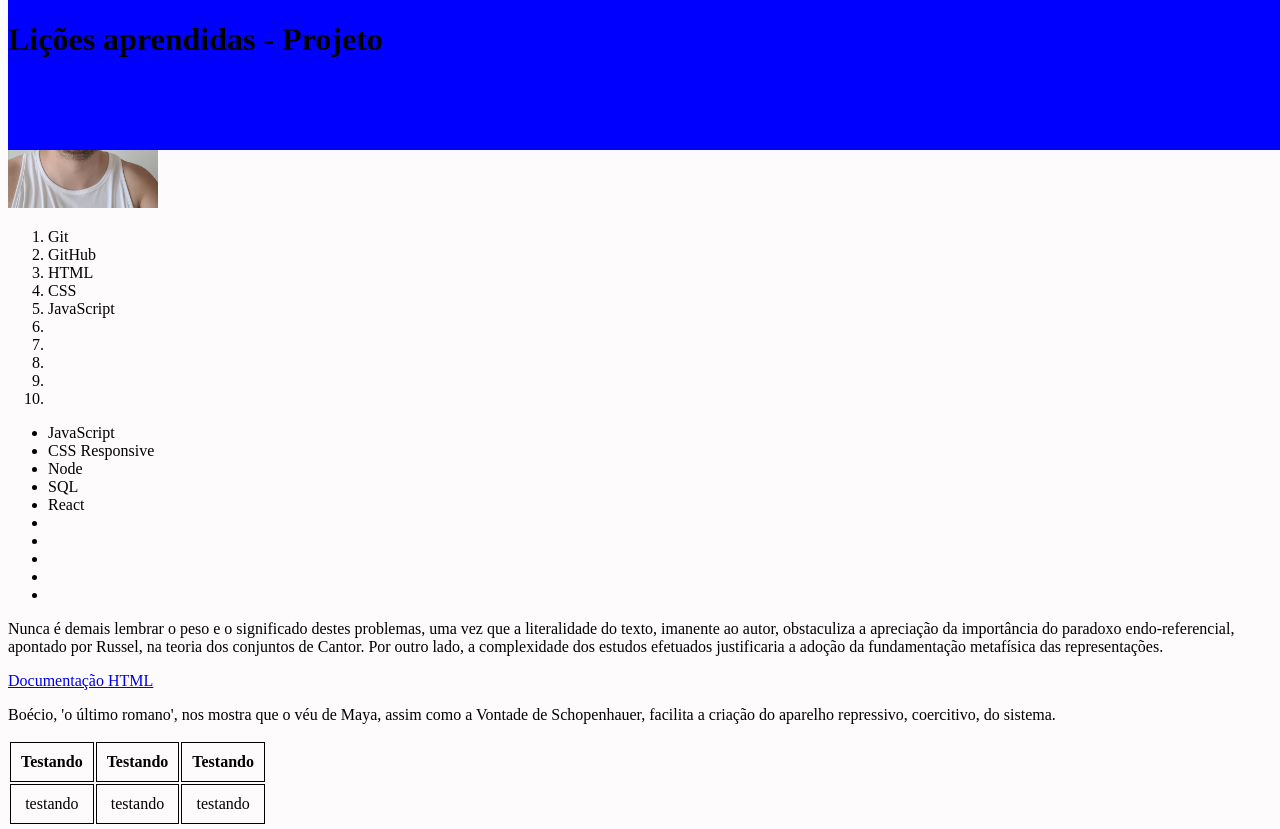
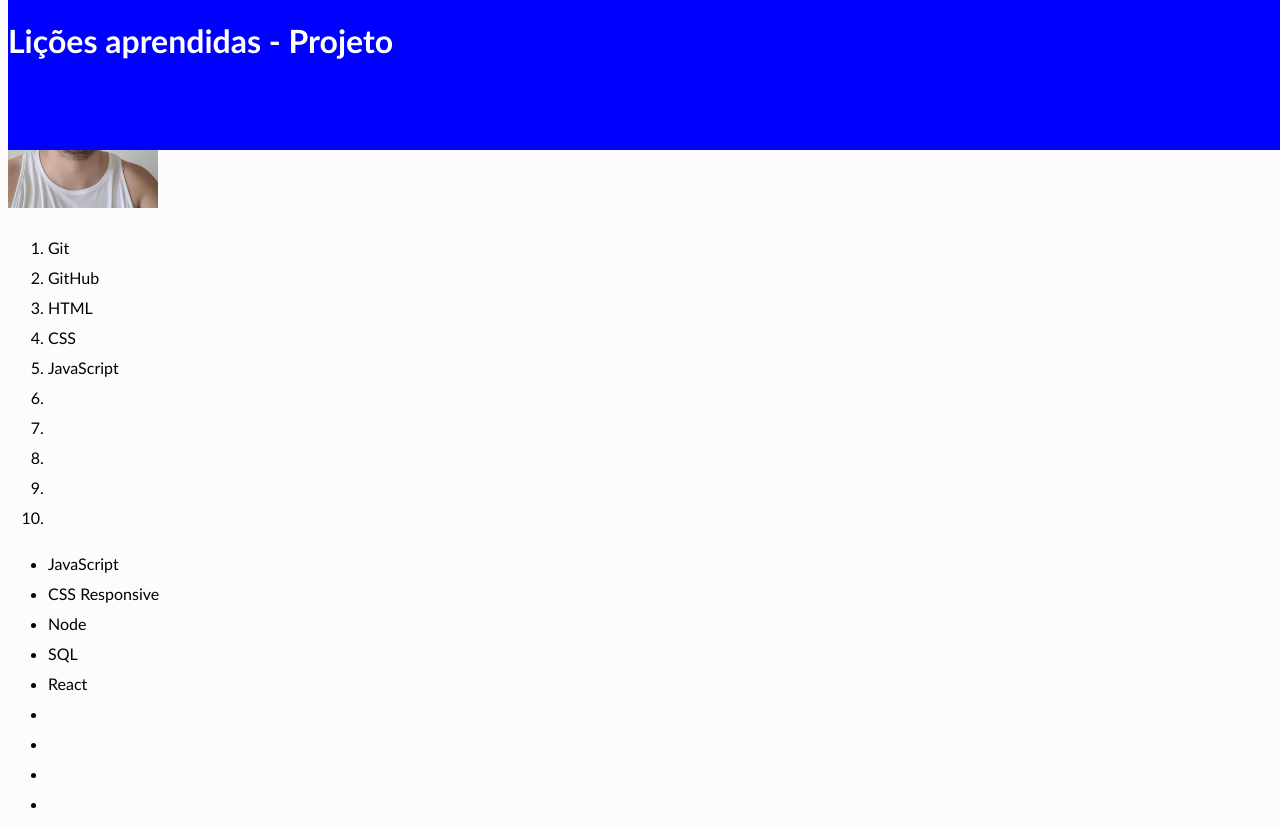
Before and after one commit to rodriguesrai/rai-rodrigues-lessons-learned, a website: page index.html in a window 1280 px wide. Shown: the top 829 px of the page. Drawn offline with Linux system fonts and the light colour scheme.

Commit message:
requisito 14 completo

```diff
--- a/style.css
+++ b/style.css
@@ -1,5 +1,9 @@
 body {
     background-color: rgb(253, 251, 251);
+    font-family: 'Gill Sans', 'Gill Sans MT', Calibri, 'Trebuchet MS', sans-serif;
+}
+main {
+    line-height: 30px;
 }
 
 #cabecalho {
@@ -8,6 +12,9 @@ body {
     background-color: blue;
     width: 100%;
     height: 150px;
+}
+h1 {
+    color: white;
 }
 
 #minha_foto {
@@ -19,6 +26,7 @@ table td, th{
     width: auto;
     padding: 10px;
     text-align: center;
+    font-size: 25px;
 
 }
 
```
